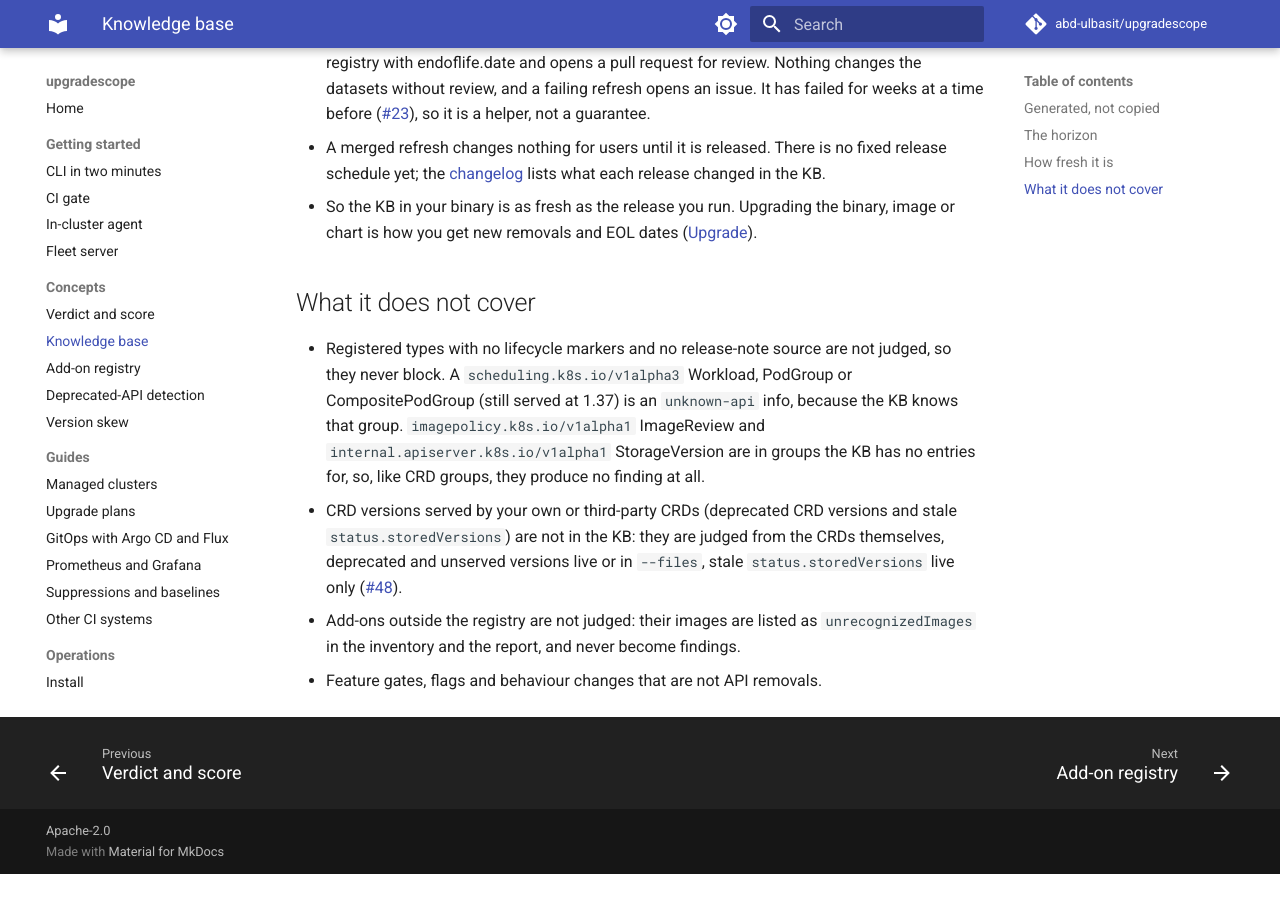
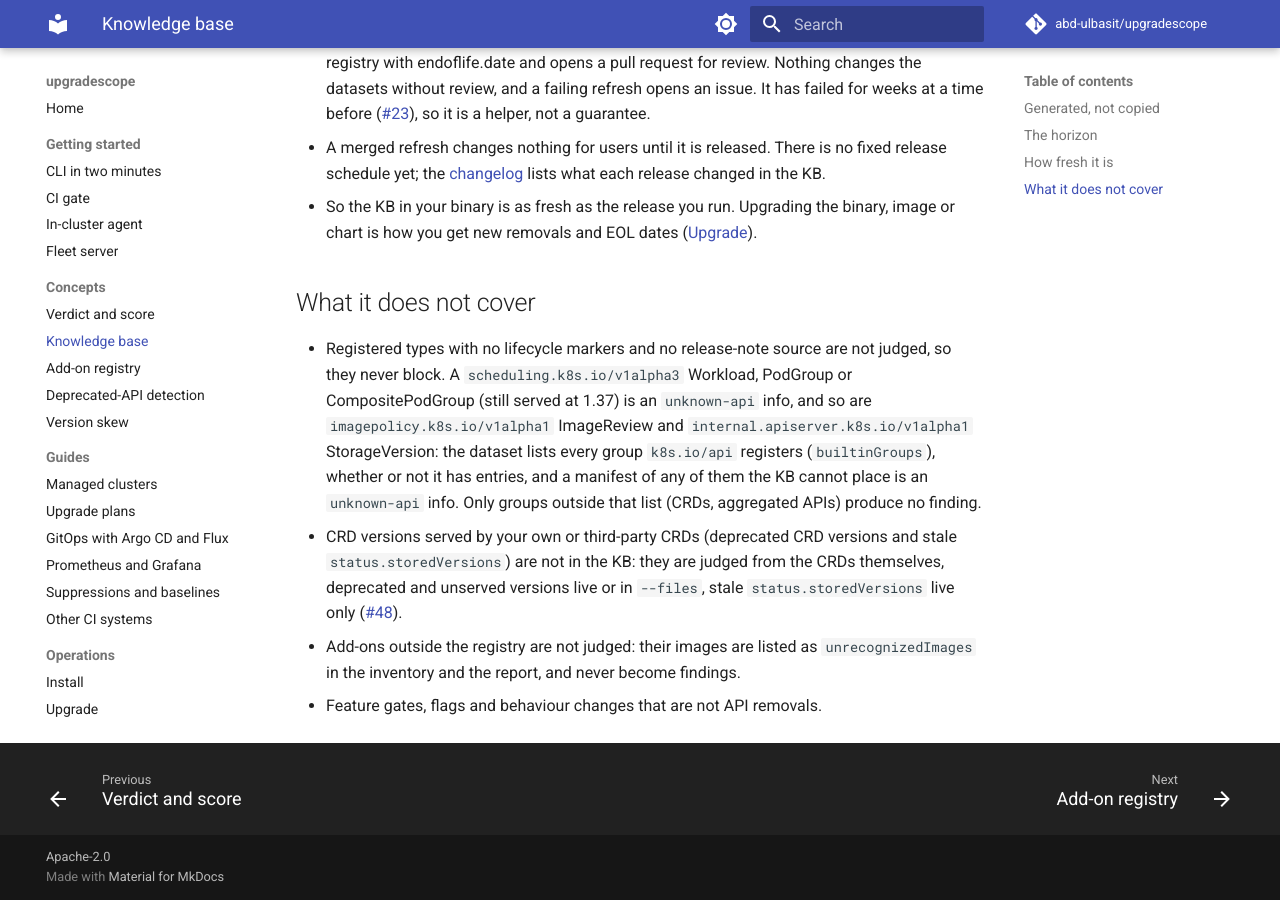
Before and after one commit to abd-ulbasit/upgradescope, an MkDocs documentation site: the page built from docs/concepts/knowledge-base.md, in a window 1280 px wide and 900 px high, scrolled down 2186 px. Built offline with MkDocs 1.6.1 and Material for MkDocs 9.7.7, drawn with Linux system fonts in a browser that asks for light colours; comment, search, counter and statistics services are not loaded; before the commit the page ends 3060 px from its top, so only the background shows below that.

Commit message:
docs: unknown-api covers every group k8s.io/api registers
Docs and claim KB-01c said unknown-api applied only to groups the KB has
entries for, and that StorageVersion and ImageReview gave no finding (the
limitation recorded in #166). Both now say what is true: every registered
group is built-in, CRD and aggregated groups stay silent.

Fixes #172

Co-Authored-By: Claude Fable 5 <noreply@anthropic.com>

```diff
--- a/docs/concepts/knowledge-base.md
+++ b/docs/concepts/knowledge-base.md
@@ -100,10 +100,12 @@ the horizon minor, until you upgrade to a release with a newer KB.
 - Registered types with no lifecycle markers and no release-note source are
   not judged, so they never block. A `scheduling.k8s.io/v1alpha3` Workload,
   PodGroup or CompositePodGroup (still served at 1.37) is an `unknown-api`
-  info, because the KB knows that group. `imagepolicy.k8s.io/v1alpha1`
-  ImageReview and `internal.apiserver.k8s.io/v1alpha1` StorageVersion are in
-  groups the KB has no entries for, so, like CRD groups, they produce no
-  finding at all.
+  info, and so are `imagepolicy.k8s.io/v1alpha1` ImageReview and
+  `internal.apiserver.k8s.io/v1alpha1` StorageVersion: the dataset lists
+  every group `k8s.io/api` registers (`builtinGroups`), whether or not it
+  has entries, and a manifest of any of them the KB cannot place is an
+  `unknown-api` info. Only groups outside that list (CRDs, aggregated APIs)
+  produce no finding.
 - CRD versions served by your own or third-party CRDs (deprecated CRD
   versions and stale `status.storedVersions`) are not in the KB: they are
   judged from the CRDs themselves, deprecated and unserved versions live or
```
Also changed, not shown: docs/architecture.md (+1 -1 lines), docs/claims.md (+1 -1 lines), docs/concepts/verdict-and-score.md (+1 -1 lines), 1 other file.
